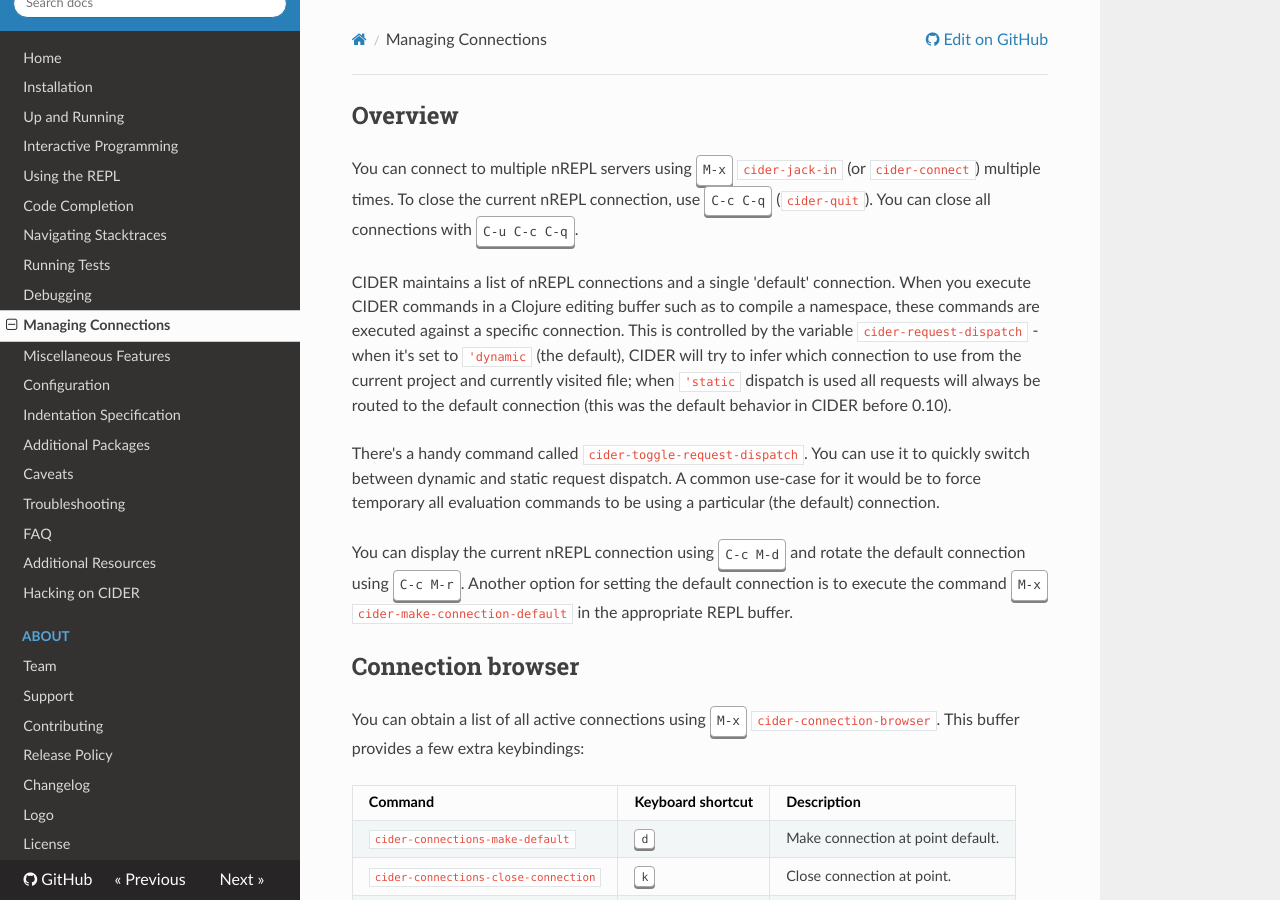
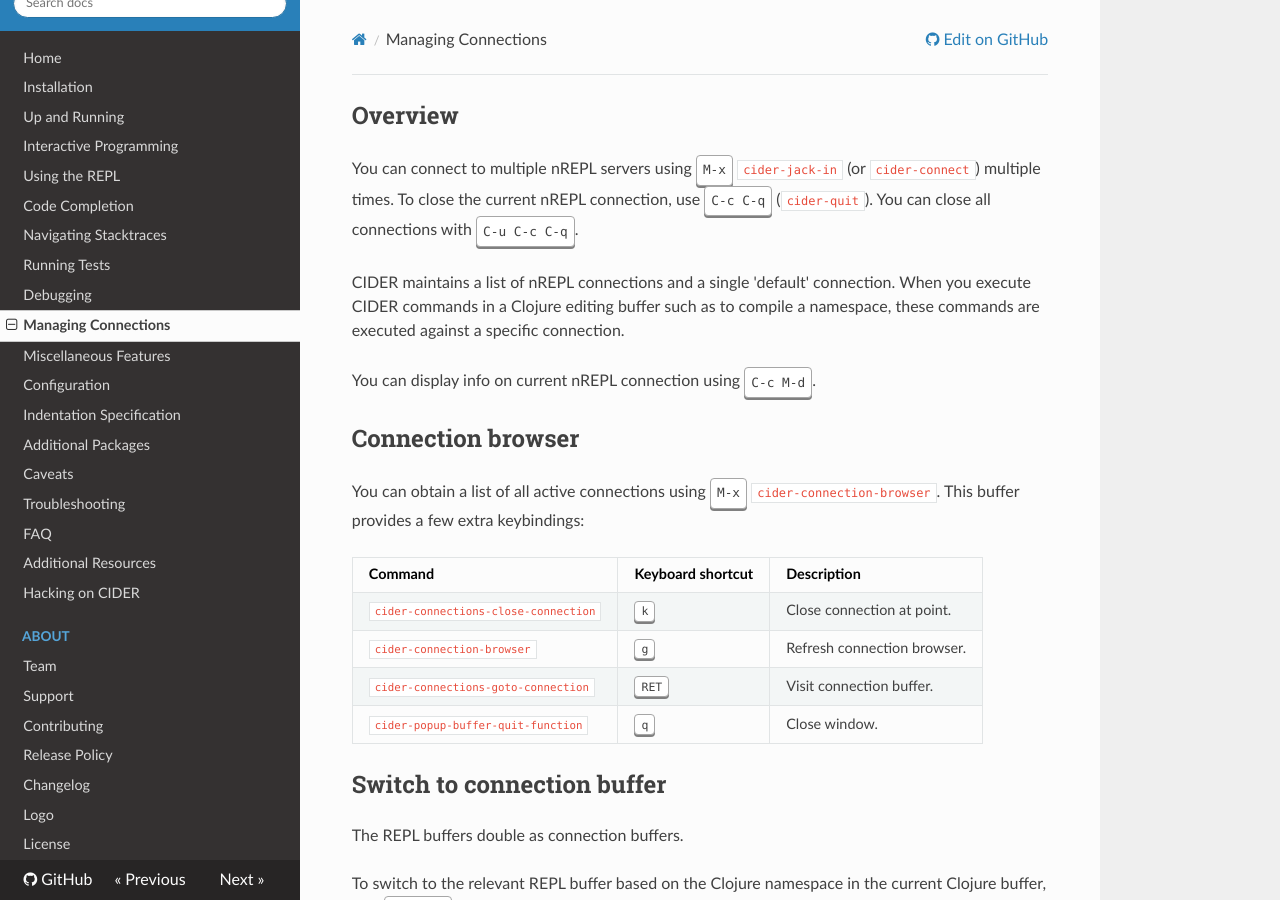
Before and after one commit to clojure-emacs/cider, an MkDocs documentation site: the page built from doc/managing_connections.md, in a window 1280 px wide and 900 px high. Built offline with MkDocs 1.6.1, drawn with Linux system fonts in a browser that asks for light colours; nearby versions of some CDN libraries; old or Windows-style settings are respelled for this version of MkDocs.

Commit message:
New connection API and user level connection commands
  New variables:

      cider-connection-alist, cider-connection-name, cider-connected-directories

  New connection API functions:

      cider-delete-connection-repl, cider-add-connection-repl,
      cider-get-connection, cider-project-connections-repls,
      cider-current-connection-repls, cider-current-connection-repl

  New commands for connection association:

      cider-assoc-buffer-with-connection
      cider-assoc-directory-with-connection
      cider-assoc-project-with-connection
      cider-assoc-with-connection

  New semantics:

      cider-assoc-project-with-connection, cider-connections,
      cider-current-connection, cider-project-connections

  Removed:

      cider-request-dispatch, cider-connections,
      cider-find-connection-buffer-for-project-directory,
      cider-toggle-buffer-connection, cider-clear-buffer-local-connection,
      cider-toggle-request-dispatch, cider-current-connection,
      cider--in-connection-buffer-p, cider-default-connection,
      cider-rotate-default-connection cider--guess-cljs-connection,
      cider--has-warned-about-bad-repl-type, cider-map-connections,
      cider-connections-make-default, cider--connections-make-default,
      nrepl-use-this-as-repl-buffer

  Work, but need to be re-factored/adjusted:

      cider-change-buffers-designation
      cider-connection-browser

```diff
--- a/doc/managing_connections.md
+++ b/doc/managing_connections.md
@@ -8,22 +8,9 @@
 CIDER maintains a list of nREPL connections and a single 'default'
 connection. When you execute CIDER commands in a Clojure editing buffer such as
 to compile a namespace, these commands are executed against a specific
-connection. This is controlled by the variable `cider-request-dispatch` - when
-it's set to `'dynamic` (the default), CIDER will try to infer which connection
-to use from the current project and currently visited file; when `'static`
-dispatch is used all requests will always be routed to the default connection
-(this was the default behavior in CIDER before 0.10).
+connection.
 
-There's a handy command called `cider-toggle-request-dispatch`. You can use it
-to quickly switch between dynamic and static request dispatch. A common use-case
-for it would be to force temporary all evaluation commands to be using a
-particular (the default) connection.
-
-You can display the current nREPL connection using <kbd>C-c M-d</kbd>
-and rotate the default connection using <kbd>C-c M-r</kbd>. Another
-option for setting the default connection is to execute the command
-<kbd>M-x</kbd> `cider-make-connection-default` in the appropriate
-REPL buffer.
+You can display info on current nREPL connection using <kbd>C-c M-d</kbd>.
 
 ## Connection browser
 
@@ -32,7 +19,6 @@
 
 Command                              |Keyboard shortcut               | Description
 -------------------------------------|--------------------------------|-------------------------------
-`cider-connections-make-default`     |<kbd>d</kbd>                    | Make connection at point default.
 `cider-connections-close-connection` |<kbd>k</kbd>                    | Close connection at point.
 `cider-connection-browser`           |<kbd>g</kbd>                    | Refresh connection browser.
 `cider-connections-goto-connection`  |<kbd>RET</kbd>                  | Visit connection buffer.
```
Also changed, not shown: doc/interactive_programming.md (+1 -2 lines), 18 other files.
